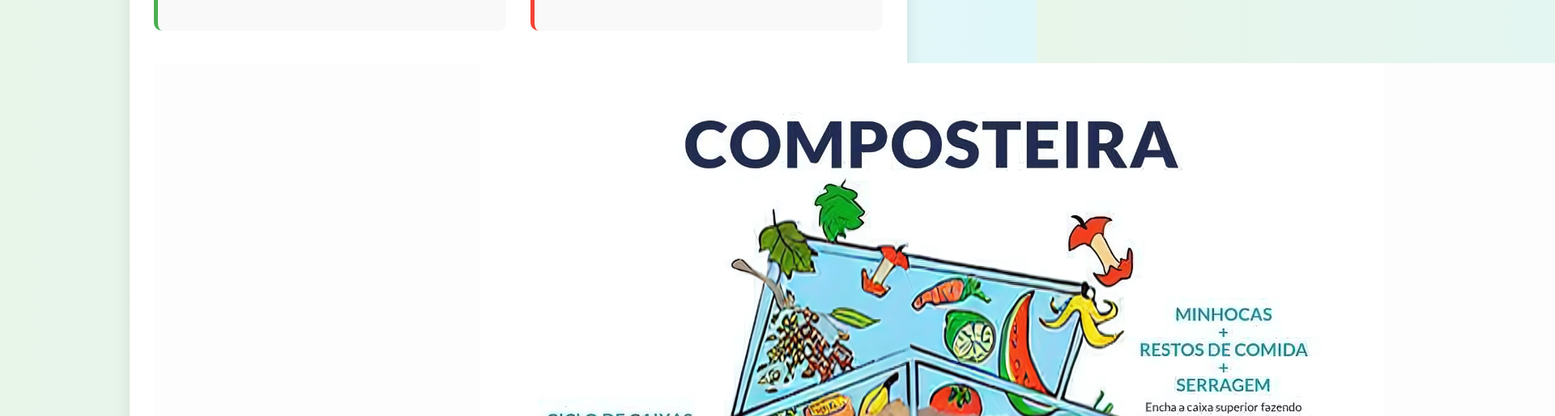
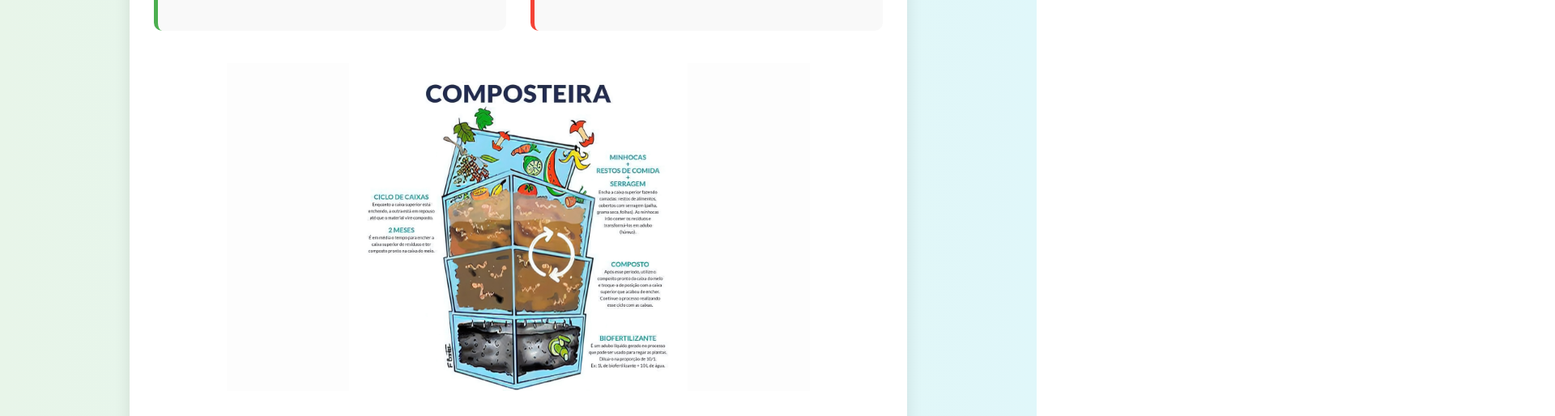
Before and after one commit to tauanfreire/projeto-extensao-lixo-zero, a plain HTML site: page compostagem.html in a window 1280 px wide. Shown: the part 729-1243 px from the top of the page at 81% size, 1920 px wide, since content can reach past the window. Drawn offline with Linux system fonts and the light colour scheme.

Commit message:
imagem consertada

```diff
--- a/compostagem.html
+++ b/compostagem.html
@@ -52,8 +52,8 @@
         </div>
 
 
-        <div class="image-container">
-            <img src="img/compostagem.png" alt="Composteira" class="centered-image">
+        <div class="image-container " style="text-align: center;">
+            <img width="80%" src="img/compostagem.png" alt="Composteira" class="centered-image">
         </div>
 
         <div class="secao-passos">
```
